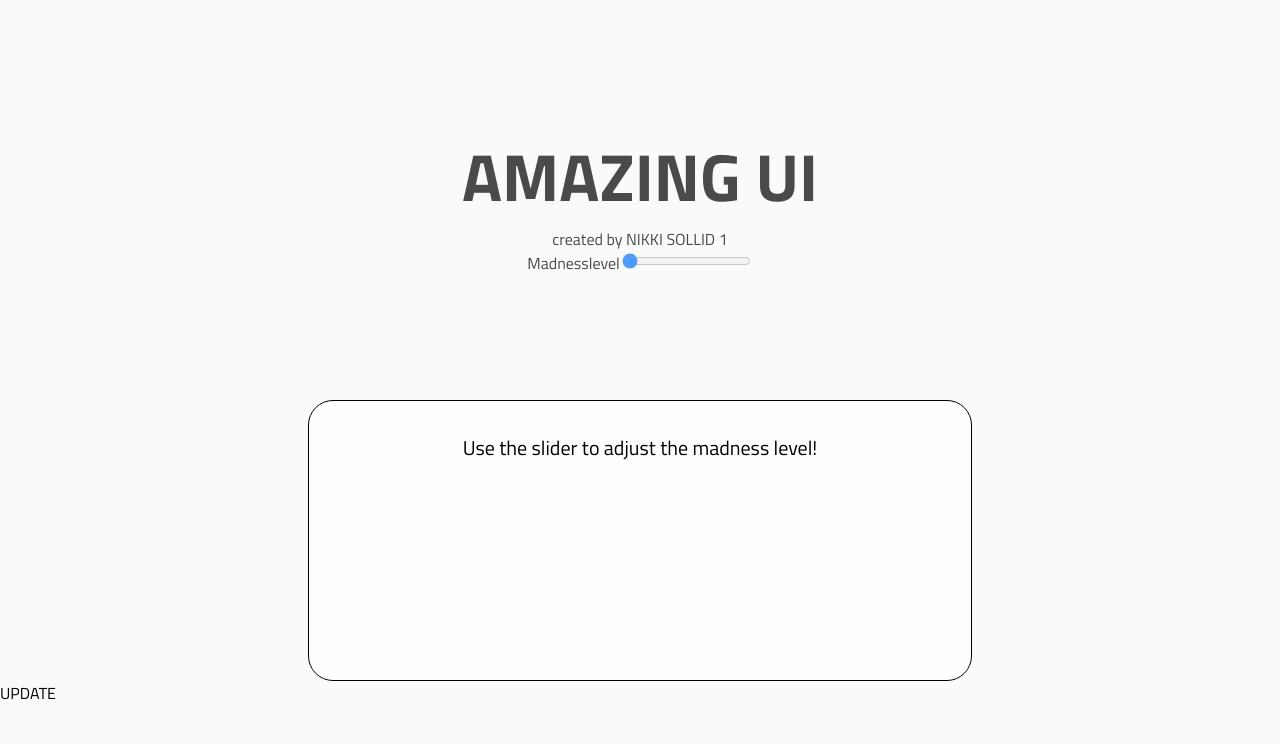
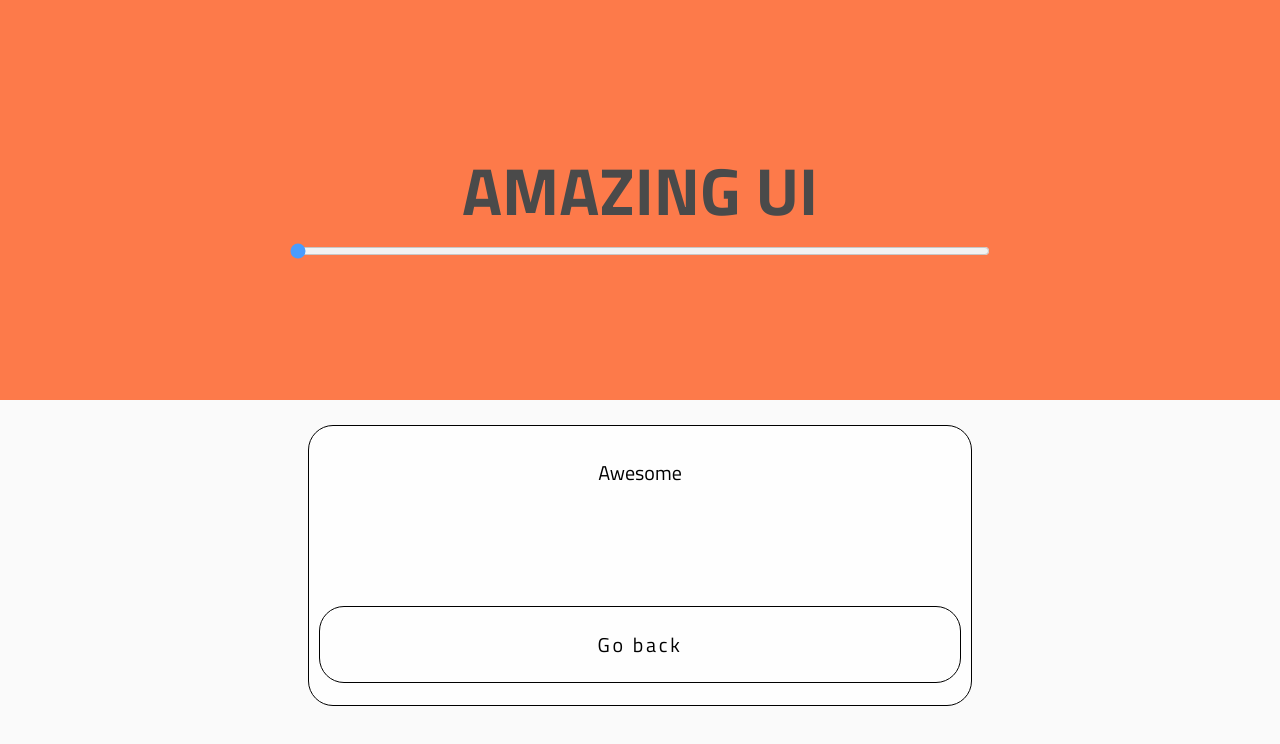
Before and after one commit to niviso/aweomse-ux, a React app: page / in a window 1280 px wide. Both pictures are taken after a click on the element "I am in". Built offline with nearby package versions, Linux system fonts and the light colour scheme.

Commit message:
finalizing

```diff
--- a/src/views/app/app.js
+++ b/src/views/app/app.js
@@ -1,4 +1,4 @@
-import React,{useContext,useState,useEffect} from 'react';
+import React,{useContext,useState} from 'react';
 import './style.scss';
 import { AppContext } from "../../context/appContext";
 import Button from '../../components/button/button';
@@ -7,42 +7,45 @@ function App() {
   const [state,setState] = useContext(AppContext);
   const [test,setTest] = useState(1);
 
-  useEffect(()=> {
-    console.log("WOHO");
-  },[])
+
   const step_01 = (
     <>
     <Button text="I am in" onclick={() => ContextHelper.UpdateState(setState,state,{stepIndex: 1})} direction="right"/>
       <p>Use the slider to adjust the madness level!</p>
-      <Button text="I am out"/>
+      <Button text="I am out" onclick={() => ContextHelper.UpdateState(setState,state,{stepIndex: 2})}/>
     </>
   );
 
   const step_02 = (
     <>
-      <p>Use the slider to adjust the madness level!</p>
+      <p>Awesome</p>
+      <Button text="Go back" onclick={() => ContextHelper.UpdateState(setState,state,{stepIndex: 0})}/>
+
 
     </>
   );
 
-  const [steps,setSteps] = useState([step_01,step_02]);
+  const step_03 = (
+    <>
+      <p>Bye</p>
+    </>
+  );
+
+  const style = {border: '1px solid rgba(0,0,0,'+ (1 - state.madnessLevel*0.18).toString() +')',color: 'rgba(0,0,0,'+ (1 - state.madnessLevel*0.1).toString() +')',fontSize: (15 - state.madnessLevel*2).toString() + "pt"}
+
+  const [steps,setSteps] = useState([step_01,step_02,step_03]);
 
   return (
     <div className="App">
 
       <div className="Headline">
       <div className="HeadlineMain">AMAZING UI</div>
-      <div className="HeadlineSecondary">created by NIKKI SOLLID {test}</div>
-      <div>
-      Madnesslevel
       <input type="range" min={0} max={5} value={state.madnessLevel} onChange={(e) =>   ContextHelper.UpdateState(setState,state,{madnessLevel: e.target.value})}/>
       </div>
+
+      <div className={state.madnessLevel > 2 ? "PlateWiggle" : "Plate"} style={style}>
+        {steps[state.stepIndex]}
       </div>
-
-      <div className={state.madnessLevel > 2 ? "PlateWiggle" : "Plate"} style={{border: '1px solid rgba(0,0,0,'+ (1 - state.madnessLevel*0.18).toString() +')',color: 'rgba(0,0,0,'+ (1 - state.madnessLevel*0.1).toString() +')',fontSize: (15 - state.madnessLevel*2).toString() + "pt"}}>
-      {steps[state.stepIndex]}
-    </div>
-    <div onClick={() => setTest(2)}>UPDATE</div>
     </div>
   );
 }
--- a/src/views/app/style.scss
+++ b/src/views/app/style.scss
@@ -5,9 +5,13 @@ body{
   margin:0px;
   background: #fafafa;
   font-family: 'Titillium Web', sans-serif;
+}
 
+input{
+  width: 100%;
+  max-width: 700px;
+}
 
-}
 
 
 .Headline{
@@ -17,6 +21,9 @@ body{
   flex-direction: column;
   justify-content: center;
   align-items: center;
+  width: 100%;
+  background: #FF4500;
+  margin-bottom: 25px;
 }
 
 .HeadlineMain{
```
